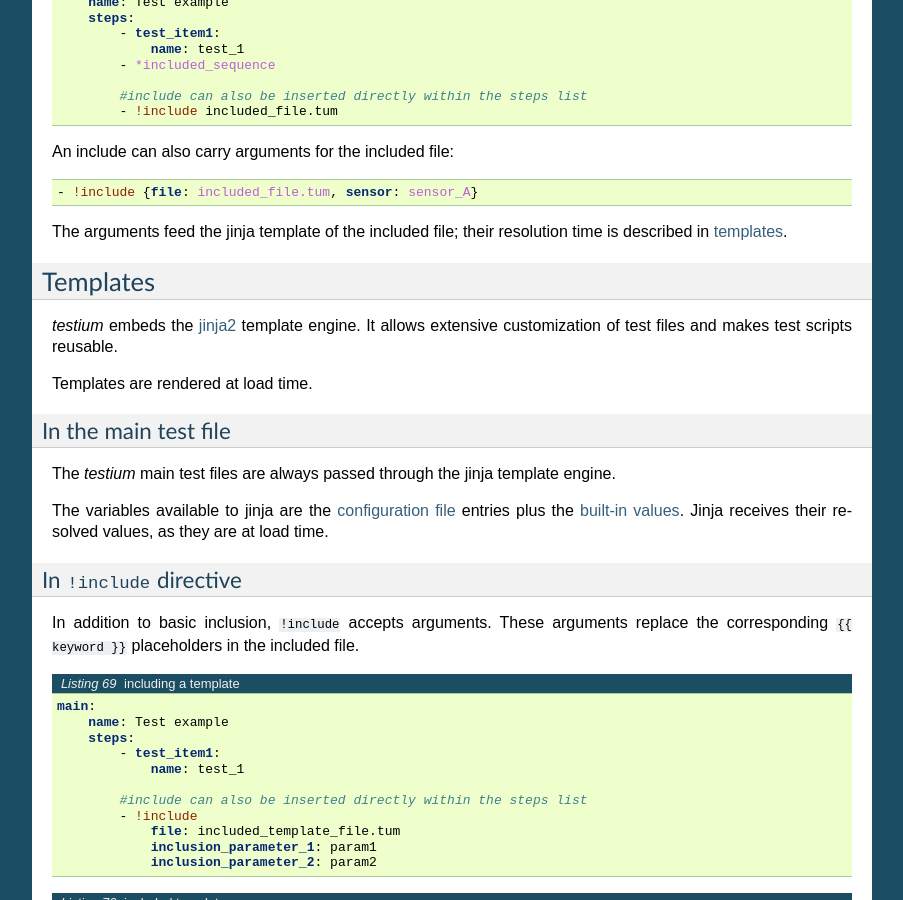
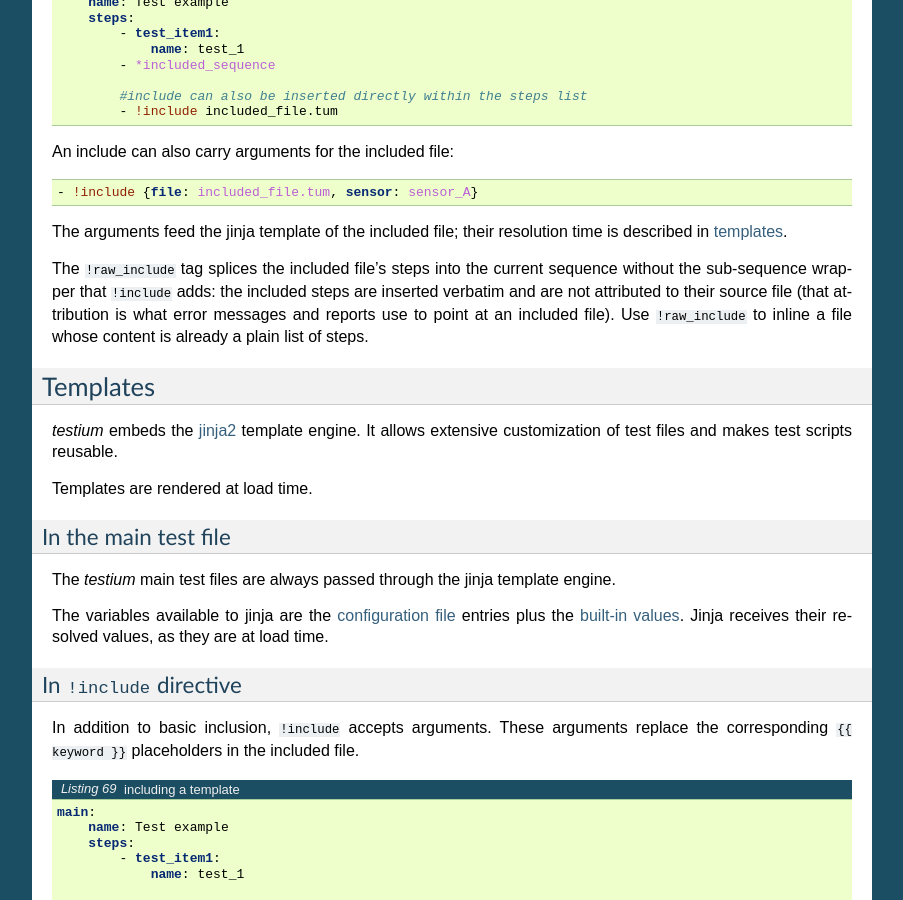
Before and after one commit to testium-HIL/testium, a Sphinx documentation site: the page built from doc/manual/sphinx/source/tum_syntax.rst, in a window 1280 px wide and 900 px high, scrolled down 7493 px. Shown: the whole window, without its empty margins (198-1101 px from the left). Built offline with Sphinx 7.4.7, drawn with Linux system fonts in a browser that asks for light colours.

Commit message:
doc: document the !raw_include tag (verbatim splice, no sub-sequence wrapper)

```diff
--- a/doc/manual/sphinx/source/includes.rst
+++ b/doc/manual/sphinx/source/includes.rst
@@ -44,3 +44,10 @@ An include can also carry arguments for the included file:
 
 The arguments feed the jinja template of the included file; their
 resolution time is described in :ref:`templates<sec_templates>`.
+
+The ``!raw_include`` tag splices the included file's steps into the current
+sequence without the sub-sequence wrapper that ``!include`` adds: the
+included steps are inserted verbatim and are not attributed to their source
+file (that attribution is what error messages and reports use to point at an
+included file). Use ``!raw_include`` to inline a file whose content is
+already a plain list of steps.
```
